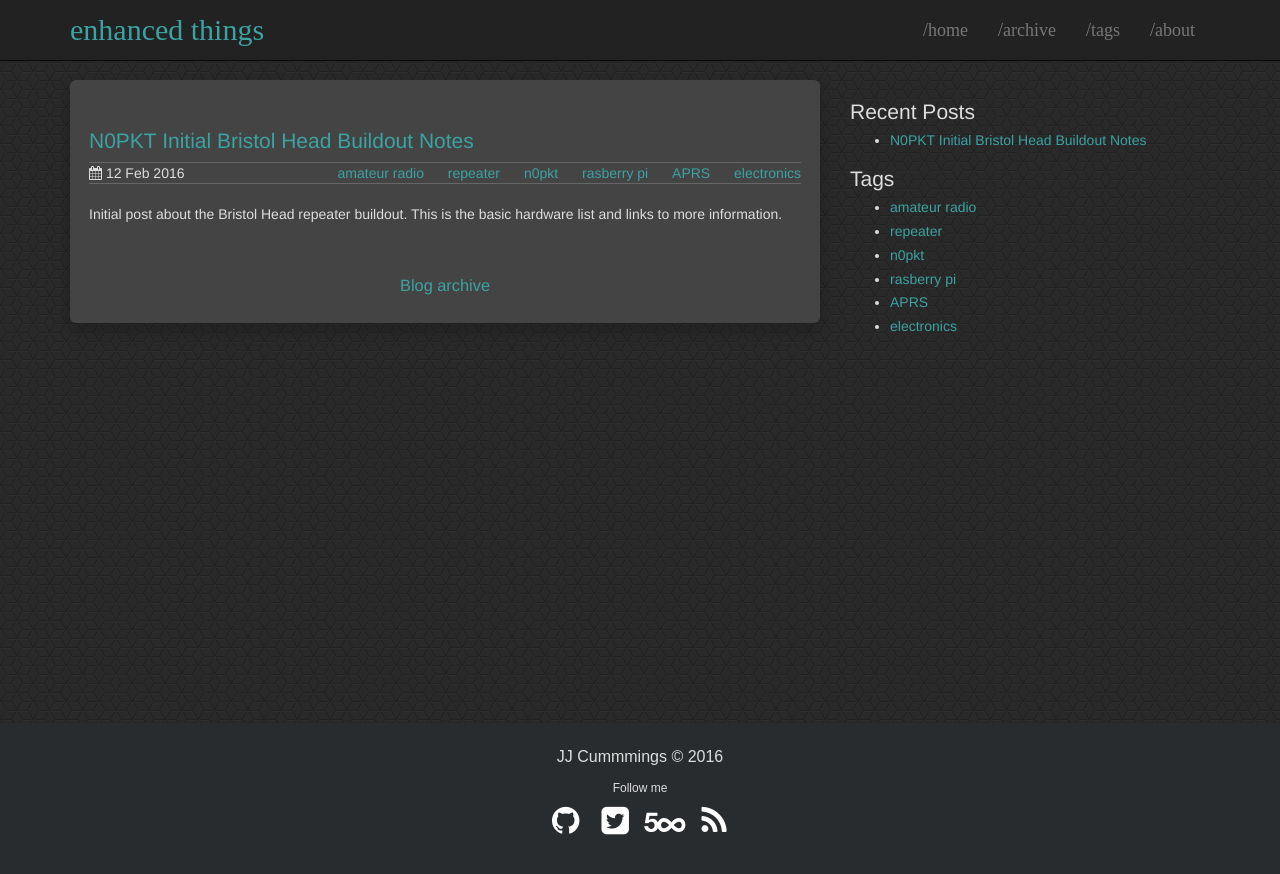
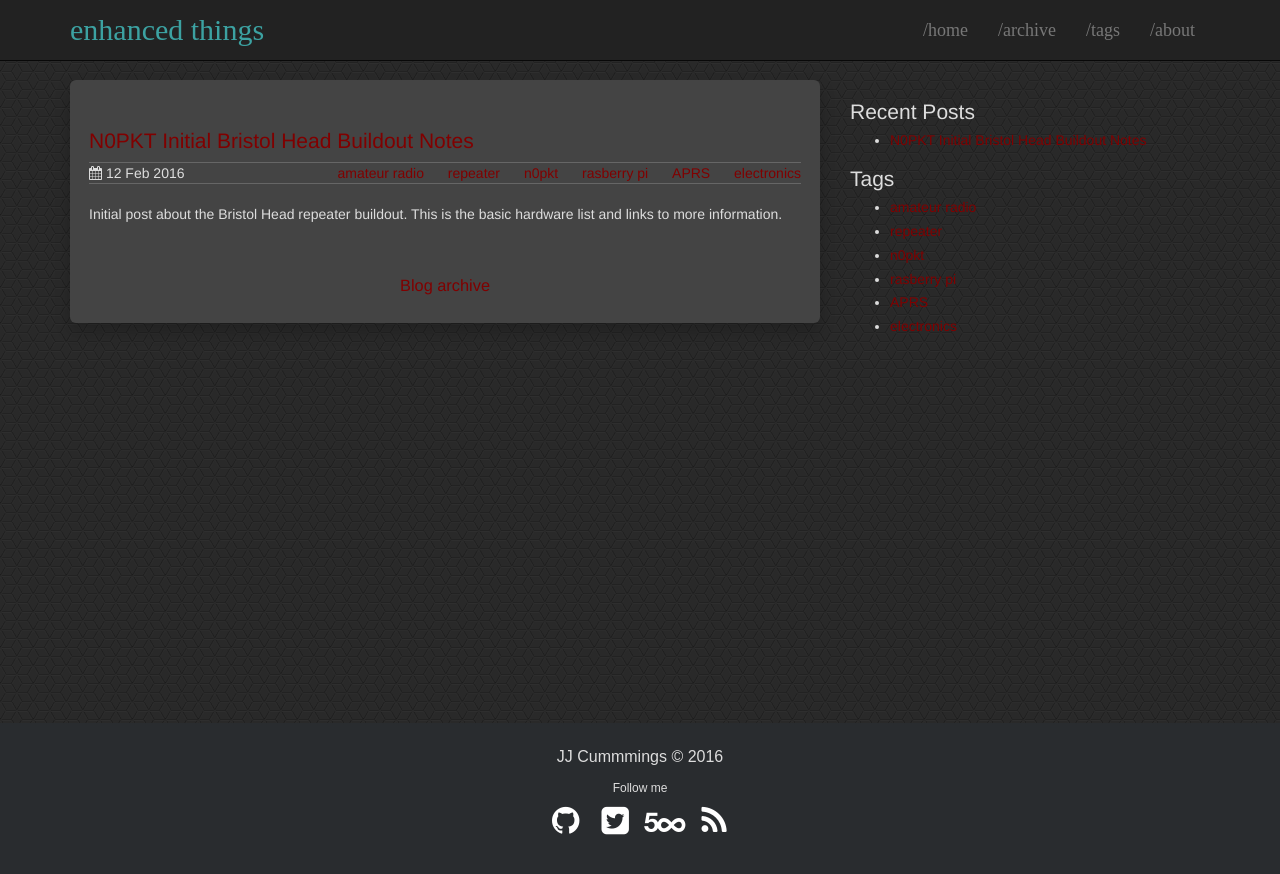
Before and after one commit to enhanced/enhanced.github.io, a Jekyll site: the page built from index.html, in a window 1280 px wide. Shown: the top 874 px of the page. Built offline with Jekyll 4.4.1, drawn with Linux system fonts in a browser that asks for light colours.

Commit message:
Formatting

```diff
--- a/css/theme.scss
+++ b/css/theme.scss
@@ -95,13 +95,13 @@ blockquote {
 }
 
 //********************************************************
-//                    Links
+//                    Links 3CA2A2
 //********************************************************
 a {
-  color: #3CA2A2;
+  color: #800000;
 }
 a:hover {
-  color: #3CA2A2;
+  color: #800000;
   border-bottom: 1px solid transparent;
 }
 
```
